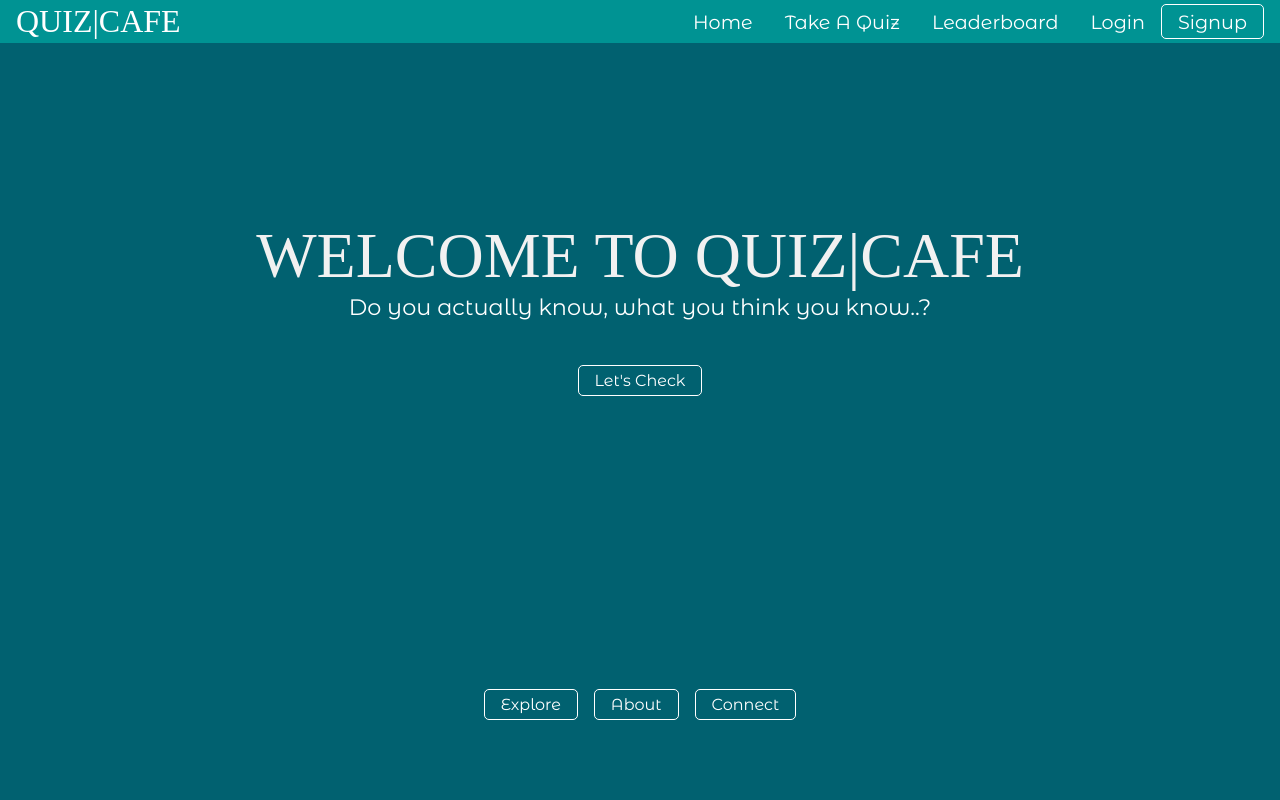
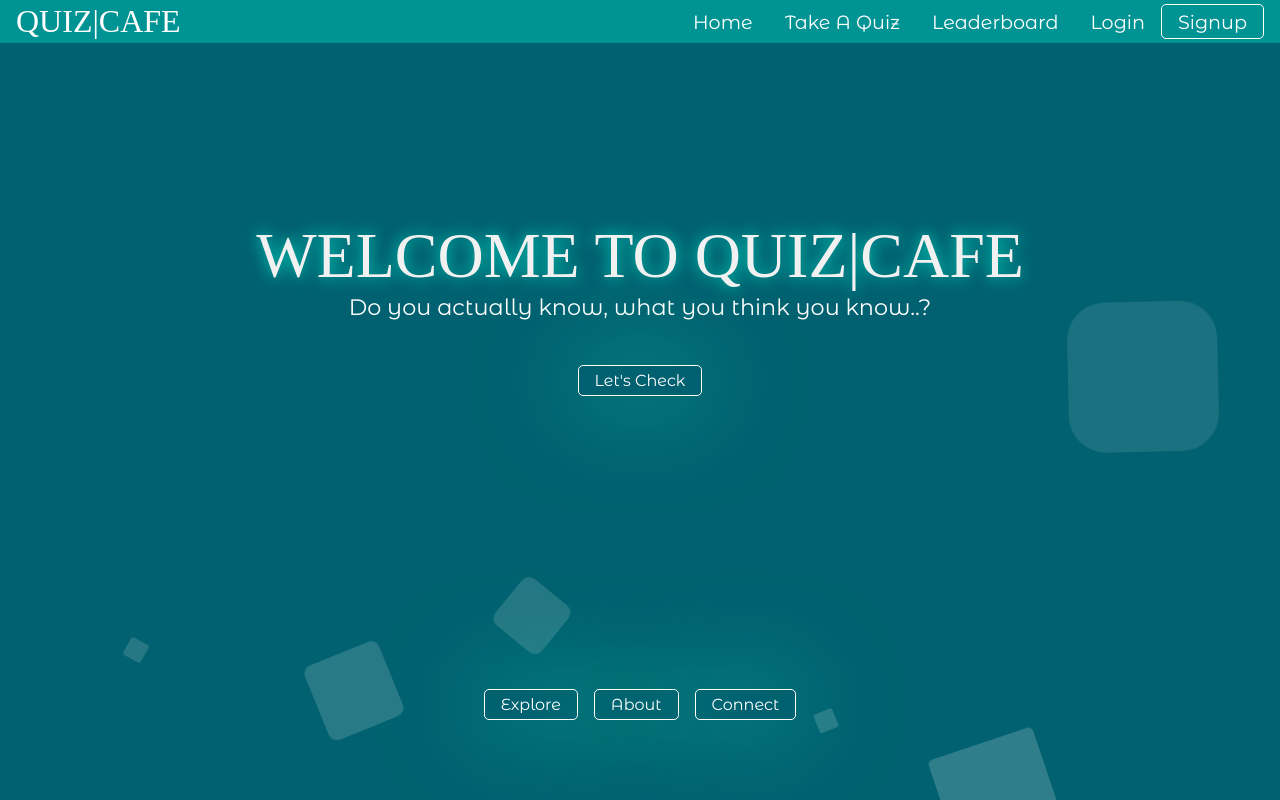
Before and after one commit to aksh-git/SPC, a React (Create React App) app in the folder projects/quizcafe/: page / in a window 1280 px wide. Built offline with nearby package versions, Linux system fonts and the light colour scheme; a web font is replaced by a local one.

Commit message:
animated home background

```diff
--- a/projects/quizcafe/src/components/Home.js
+++ b/projects/quizcafe/src/components/Home.js
@@ -5,6 +5,18 @@ import { Link } from "react-router-dom"
 function Home() {
   return (
     <div className='container'>
+      <ul className="circles">
+        <li></li>
+        <li></li>
+        <li></li>
+        <li></li>
+        <li></li>
+        <li></li>
+        <li></li>
+        <li></li>
+        <li></li>
+        <li></li>
+      </ul>
       <section className='section0'>
         <div className='header'>
           <span className='heading wel-txt'>WELCOME TO QUIZ|CAFE</span>
@@ -21,6 +33,7 @@ function Home() {
           </div>
         </div>
       </section>
+
     </div>
   )
 }
--- a/projects/quizcafe/src/style/Home.css
+++ b/projects/quizcafe/src/style/Home.css
@@ -1,17 +1,19 @@
 .section0{
     height: 80vh;
-    max-width: 100%;
+    width: 100%;
     overflow: hidden;
 }
 .header{
     margin-top: 20vh;
     text-align: center;
     display: grid;
+    z-index: 10;
 }
 .section0 .header .wel-txt{
     font-size: 5vw;
     color: #f1f1f1;
     animation: slideDown 400ms linear;
+    text-shadow: 0 0 15px #00e0c6;
 }
 .header .decp{
     padding: 0 18rem;
@@ -24,6 +26,12 @@
     display: flex;
     justify-content: center;
     gap: 1rem;
+
+}
+.header button , .suggbtns button{
+    -webkit-box-shadow:0px 0px 100px rgba(45,255,196,0.51);
+    -moz-box-shadow: 0px 0px 100px  rgba(45,255,196,0.51);
+    box-shadow: 0px 0px 100px rgba(45,255,196,0.51);
 }
 button:active{
     color: #00e0c6;
@@ -41,3 +49,120 @@ button:active{
     right: 0;
     bottom: 10vh;
 }
+
+.circles{
+    margin: auto;
+    position: absolute;
+    top: 0;
+    left: 0;
+    width: 95%;
+    height: 100%;
+    overflow: hidden;
+    z-index: -2;
+    width: -moz-available;
+}
+
+.circles li{
+    position: absolute;
+    display: block;
+    list-style: none;
+    width: 20px;
+    height: 20px;
+    background: rgba(255, 255, 255, 0.2);
+    animation: animate 25s linear infinite;
+    bottom: -150px;
+}
+
+.circles li:nth-child(1){
+    left: 25%;
+    width: 80px;
+    height: 80px;
+    animation-delay: 0s;
+}
+
+
+.circles li:nth-child(2){
+    left: 10%;
+    width: 20px;
+    height: 20px;
+    animation-delay: 2s;
+    animation-duration: 12s;
+}
+
+.circles li:nth-child(3){
+    left: 70%;
+    width: 20px;
+    height: 20px;
+    animation-delay: 4s;
+}
+
+.circles li:nth-child(4){
+    left: 40%;
+    width: 60px;
+    height: 60px;
+    animation-delay: 0s;
+    animation-duration: 18s;
+}
+
+.circles li:nth-child(5){
+    left: 65%;
+    width: 20px;
+    height: 20px;
+    animation-delay: 0s;
+}
+
+.circles li:nth-child(6){
+    left: 75%;
+    width: 110px;
+    height: 110px;
+    animation-delay: 3s;
+}
+
+.circles li:nth-child(7){
+    left: 35%;
+    width: 150px;
+    height: 150px;
+    animation-delay: 7s;
+}
+
+.circles li:nth-child(8){
+    left: 50%;
+    width: 25px;
+    height: 25px;
+    animation-delay: 15s;
+    animation-duration: 45s;
+}
+
+.circles li:nth-child(9){
+    left: 20%;
+    width: 15px;
+    height: 15px;
+    animation-delay: 2s;
+    animation-duration: 35s;
+}
+
+.circles li:nth-child(10){
+    left: 85%;
+    width: 150px;
+    height: 150px;
+    animation-delay: 0s;
+    animation-duration: 11s;
+}
+
+
+
+@keyframes animate {
+
+    0%{
+        transform: translateY(0) rotate(0deg);
+        opacity: 1;
+        border-radius: 0;
+    }
+
+    100%{
+        transform: translateY(-1000px) rotate(720deg);
+        opacity: 0;
+        border-radius: 50%;
+    }
+
+}
```
